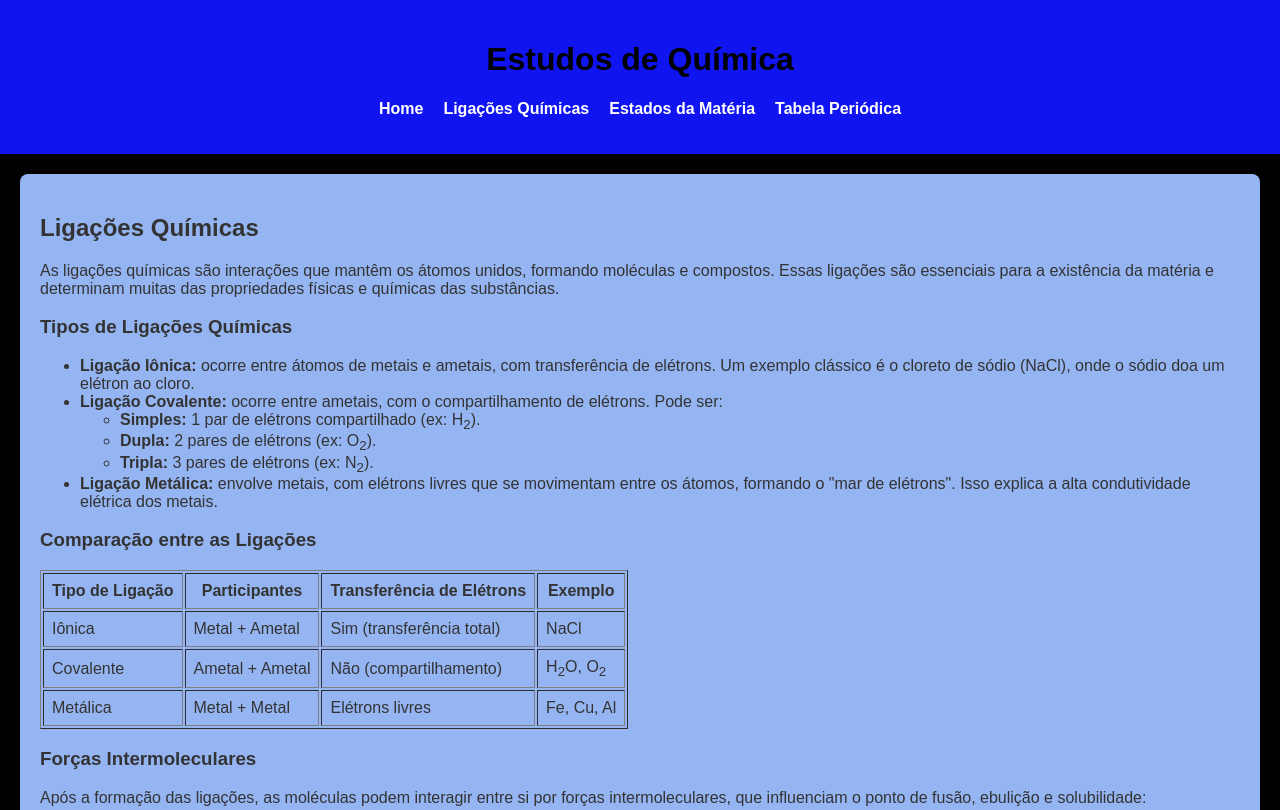
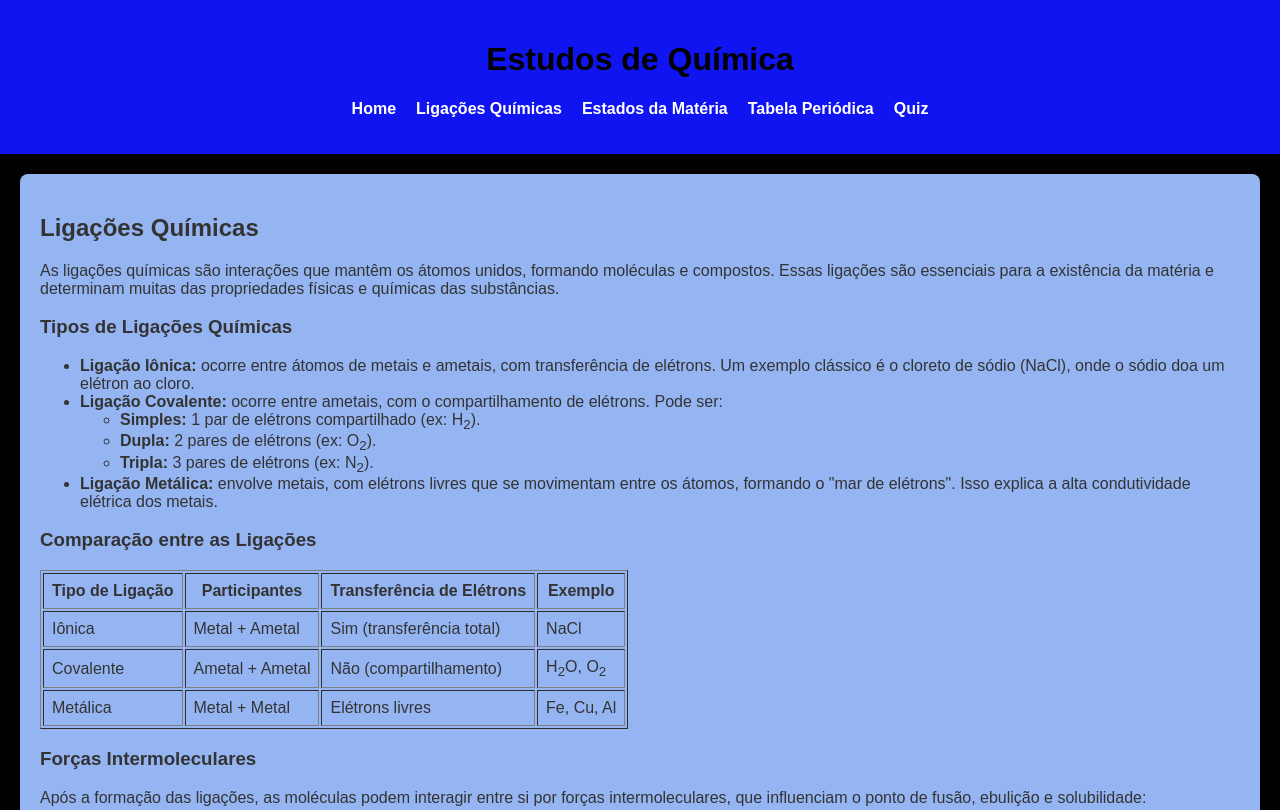
Before and after one commit to joaotls/Trabalho-de-Qu-mica, a plain HTML site: page Public/ligacoes.html in a window 1280 px wide. Shown: the top 810 px of the page. Drawn offline with Linux system fonts and the light colour scheme.

Commit message:
Update ligacoes.html

```diff
--- a/Public/ligacoes.html
+++ b/Public/ligacoes.html
@@ -15,6 +15,7 @@
         <li><a href="ligacoes.html">Ligações Químicas</a></li>
         <li><a href="estados.html">Estados da Matéria</a></li>
         <li><a href="tabela.html">Tabela Periódica </a></li>
+       <li><a href="quizz.html">Quiz</a></li>
       </ul>
     </nav>
   </header>
```
